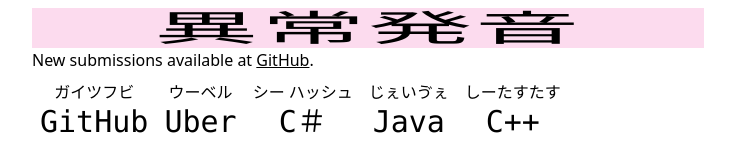
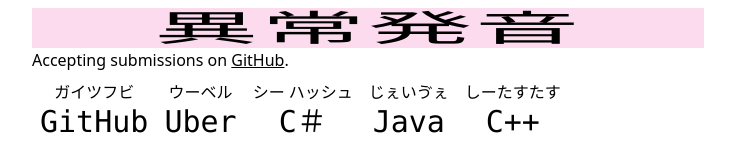
Before and after one commit to yude/weird-pronounciation, a Next.js app: page / in a window 1280 px wide. Shown: the top 158 px of the page, without its empty margins (272-1007 px from the left). Built offline with nearby package versions, Linux system fonts and the light colour scheme.

Commit message:
fix: shit grammar

```diff
--- a/src/app/page.tsx
+++ b/src/app/page.tsx
@@ -4,7 +4,7 @@
   return (
     <>
       <p>
-        New submissions available at{" "}
+        Accepting submissions on{" "}
         <a
           className="underline"
           href="https://github.com/yude/weird-pronounciation/issues/new?assignees=yude&labels=&projects=&template=add-weird-pronounciation.md&title=Add+weird+pronounciation%3A+%28Word+here%29"
```
